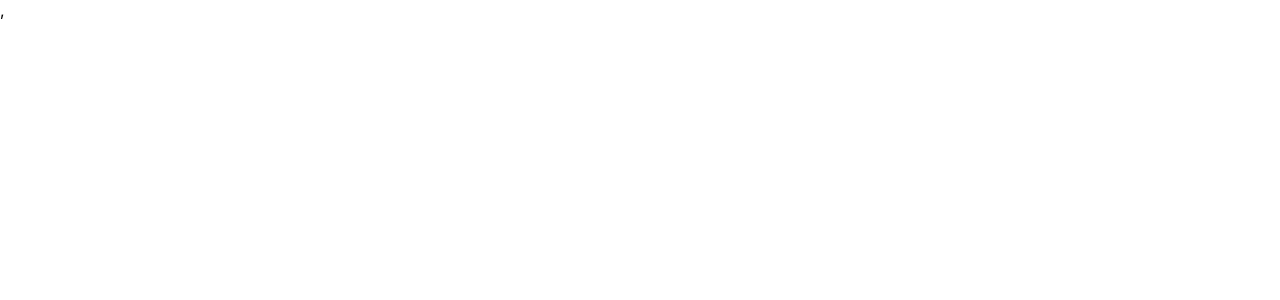
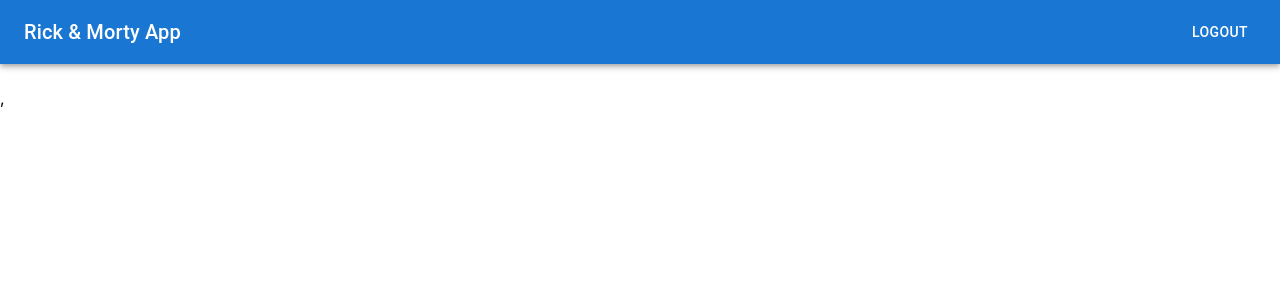
Before and after one commit to alieldamiry/Rick-and-Morty, a React (Create React App) app: page / in a window 1280 px wide. Before the commit this address had no page. Shown: the top 300 px of the page. Built offline with nearby package versions, Linux system fonts and the light colour scheme.

Commit message:
feat: added layout

```diff
--- /dev/null
+++ b/src/components/Layout.tsx
@@ -0,0 +1,24 @@
+import AppBar from "@mui/material/AppBar";
+import Box from "@mui/material/Box";
+import Toolbar from "@mui/material/Toolbar";
+import Typography from "@mui/material/Typography";
+import Button from "@mui/material/Button";
+import { Outlet } from "react-router-dom";
+
+const Layout = () => {
+  return (
+    <Box sx={{ flexGrow: 1 }}>
+      <AppBar position="static" sx={{mb:3}}>
+        <Toolbar>
+          <Typography variant="h6" component="div" sx={{ flexGrow: 1 }}>
+            Rick & Morty App
+          </Typography>
+          <Button color="inherit">Logout</Button>
+        </Toolbar>
+      </AppBar>
+      <Outlet />
+    </Box>
+  );
+};
+
+export default Layout;
```
Also changed, not shown: src/Routing.tsx (+7 -3 lines).
